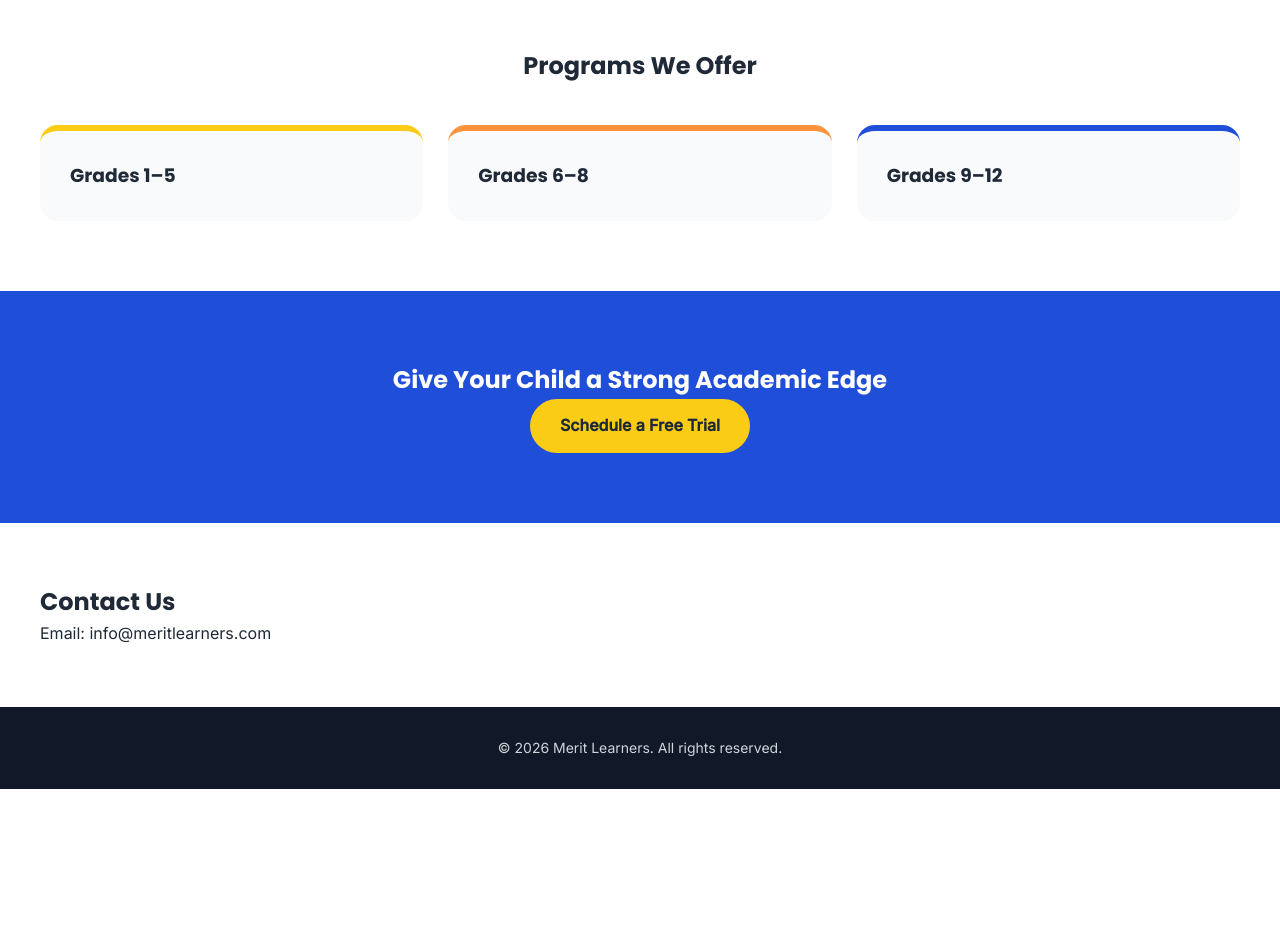
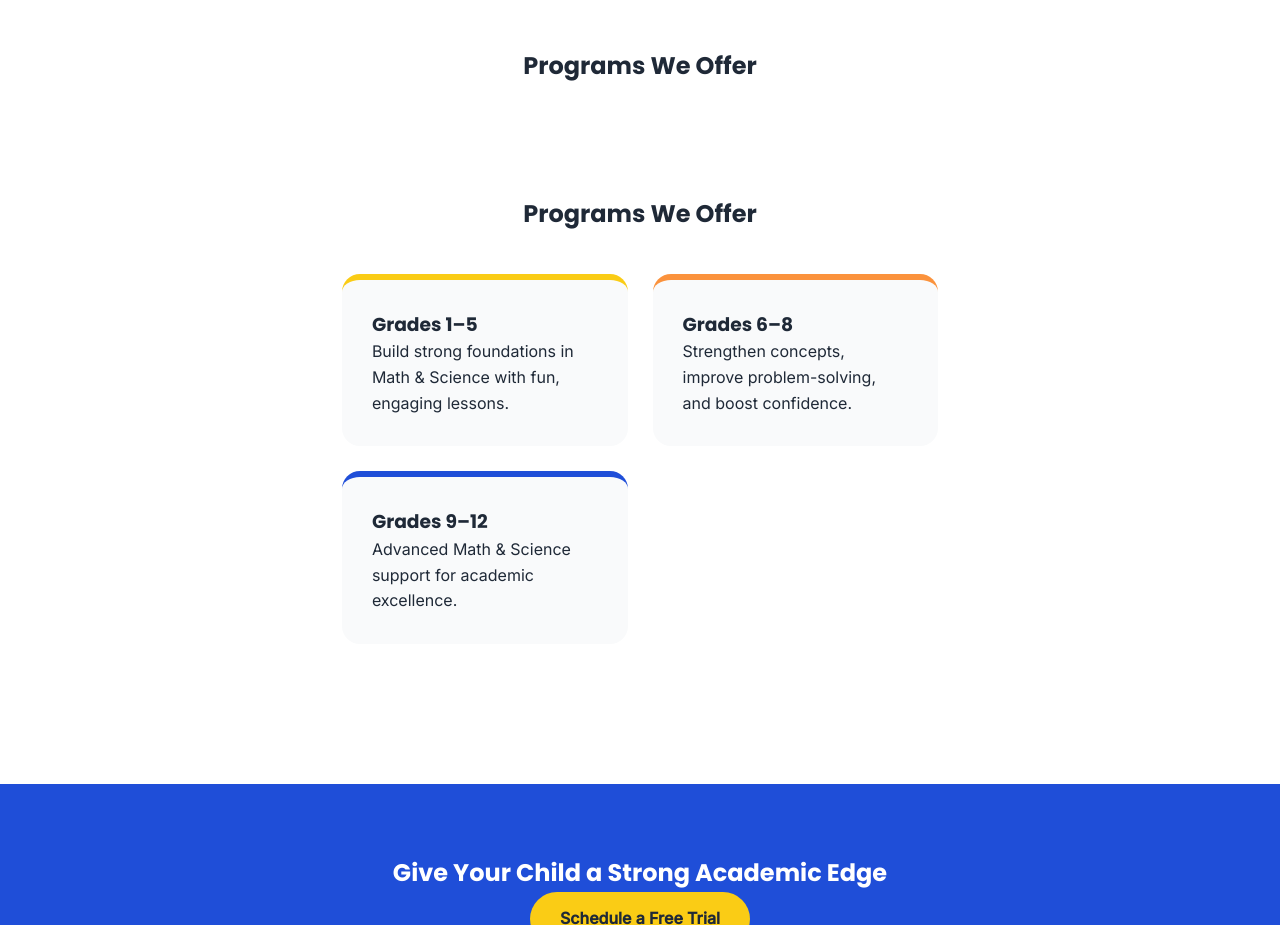
Before and after one commit to shelleysachdeva/meritlearners.github.io, a plain HTML site: page index.html in a window 1280 px wide. Shown: the part 1000-1925 px from the top of the page. Before the commit the page ends 1789 px from the top, so only its background shows below. Drawn offline with Linux system fonts and the light colour scheme.

Commit message:
Update index.html

```diff
--- a/index.html
+++ b/index.html
@@ -248,9 +248,33 @@
 <section class="grades container" id="programs">
   <h2 style="text-align:center;margin-bottom:40px;">Programs We Offer</h2>
   <div class="grade-grid">
-    <div class="grade-card"><h3>Grades 1–5</h3></div>
-    <div class="grade-card"><h3>Grades 6–8</h3></div>
-    <div class="grade-card"><h3>Grades 9–12</h3></div>
+    <section class="grades container" id="programs">
+  <h2 style="text-align:center;margin-bottom:40px;">Programs We Offer</h2>
+
+  <div class="grade-grid">
+    <div class="grade-card">
+      <h3>Grades 1–5</h3>
+      <p>
+        Build strong foundations in Math & Science with fun, engaging lessons.
+      </p>
+    </div>
+
+    <div class="grade-card">
+      <h3>Grades 6–8</h3>
+      <p>
+        Strengthen concepts, improve problem-solving, and boost confidence.
+      </p>
+    </div>
+
+    <div class="grade-card">
+      <h3>Grades 9–12</h3>
+      <p>
+        Advanced Math & Science support for academic excellence.
+      </p>
+    </div>
+  </div>
+</section>
+
   </div>
 </section>
 
```
